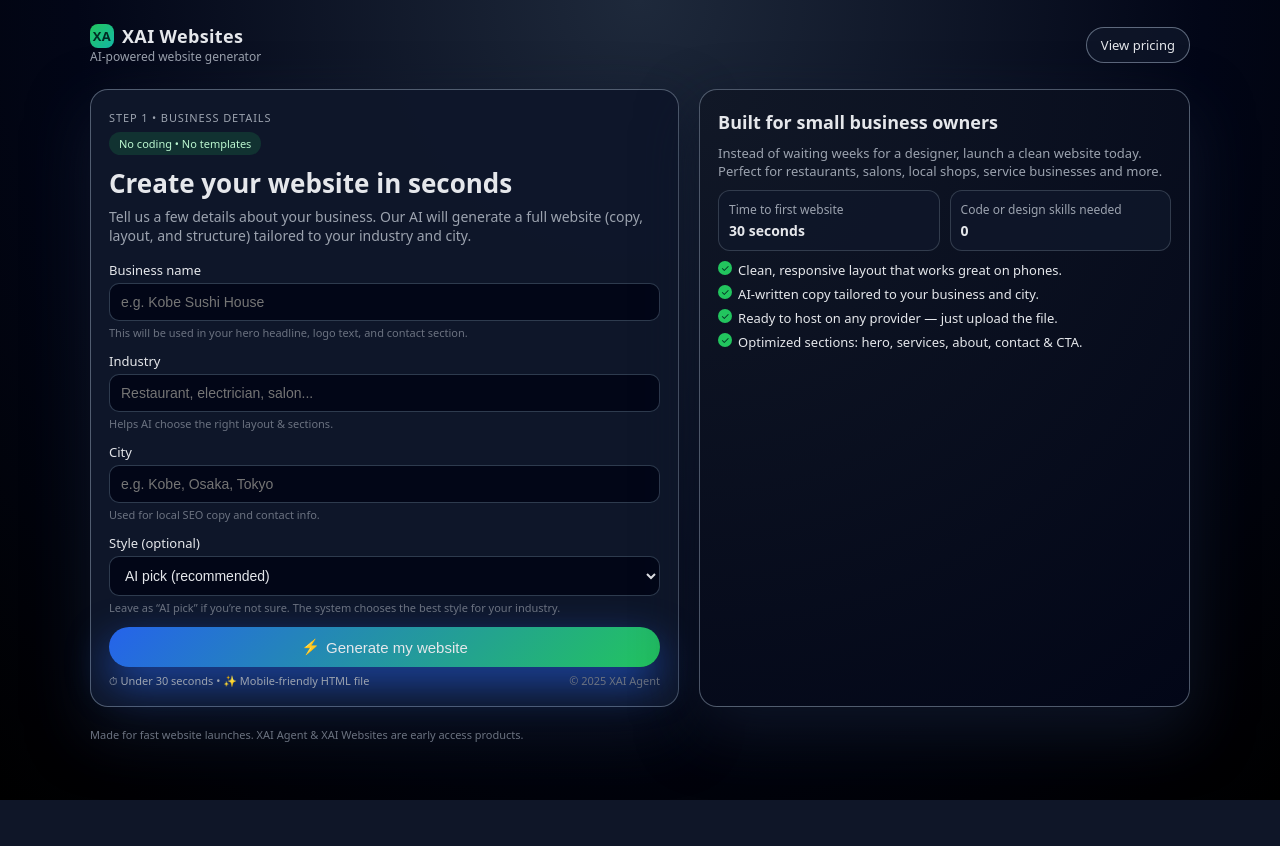
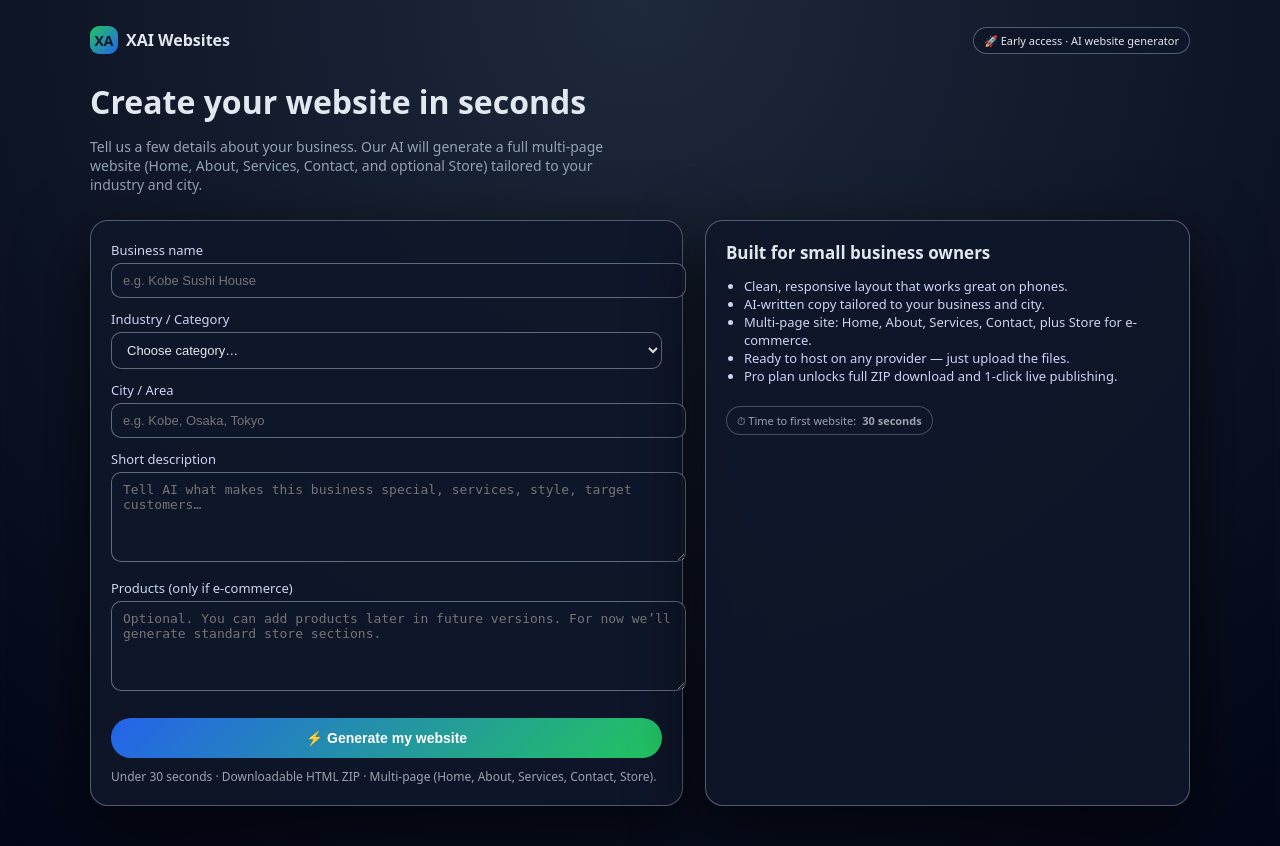
Before and after one commit to imihus81-lgtm/web-automation, a Flask app: page / in a window 1280 px wide. Before the commit the page ends 800 px from the top, so only its background shows below. Run offline with Flask 3, Linux system fonts and the light colour scheme.

Commit message:
Clean V4: working multi-page engine + subdomain hosting

```diff
--- a/app.py
+++ b/app.py
@@ -17,7 +17,7 @@ from flask import (
 from dotenv import load_dotenv
 import stripe
 
-from brain import generate_commerce_site  # ✅ THIS MUST NOW WORK
+from brain import generate_commerce_site
 
 # ----------------------------
 # Load environment variables
@@ -29,15 +29,6 @@ STRIPE_PRICE_PRO = os.getenv("STRIPE_PRICE_PRO")
 FLASK_SECRET_KEY = os.getenv("FLASK_SECRET_KEY", "change-this-key")
 
 stripe.api_key = STRIPE_SECRET_KEY
-
-# Comma-separated list of hosts that should show the generator UI
-# Example on Render:
-# MAIN_HOSTS=web-automation-xxxxx.onrender.com,xaiwebsites.com,www.xaiwebsites.com
-MAIN_HOSTS = [
-    h.strip().lower()
-    for h in (os.getenv("MAIN_HOSTS") or "").split(",")
-    if h.strip()
-]
 
 app = Flask(__name__)
 app.secret_key = FLASK_SECRET_KEY
@@ -107,15 +98,14 @@ def copy_site_to_subdomain(business_slug: str, folder_path: str):
 @app.route("/", methods=["GET"])
 def index():
     """
-    If request.host is one of MAIN_HOSTS → show the generator UI.
-    Otherwise assume it is a customer subdomain (e.g. kobesushi.xaiwebsites.com)
-    and try to serve sites/<subdomain>/home.html.
+    - If host ends with xaiwebsites.com AND is a subdomain → serve that site.
+    - Otherwise (Render URL, root xaiwebsites.com, www), show generator UI.
     """
     host = (request.host or "").split(":")[0].lower()
 
-    # If MAIN_HOSTS is configured and this host is NOT one of them → treat as live site
-    if MAIN_HOSTS and host not in MAIN_HOSTS:
-        subdomain = host.split(".")[0]  # "kobesushi" from "kobesushi.xaiwebsites.com"
+    if host.endswith("xaiwebsites.com") and host not in ("xaiwebsites.com", "www.xaiwebsites.com"):
+        # subdomain path: <slug>.xaiwebsites.com
+        subdomain = host.split(".")[0]
         site_folder = os.path.join(SITES_DIR, subdomain)
         home_path = os.path.join(site_folder, "home.html")
         if os.path.exists(home_path):
@@ -230,7 +220,12 @@ def deploy(folder):
 
 @app.route("/pricing", methods=["GET"])
 def pricing():
-    return render_template("pricing.html", is_pro=session.get("is_pro", False))
+    # simple page if you already have templates/pricing.html,
+    # otherwise you can just return text for now
+    try:
+        return render_template("pricing.html", is_pro=session.get("is_pro", False))
+    except Exception:
+        return "Pricing page not set up yet.", 200
 
 
 @app.route("/create-checkout-session", methods=["GET"])
@@ -251,12 +246,12 @@ def create_checkout_session():
 @app.route("/success", methods=["GET"])
 def success():
     session["is_pro"] = True
-    return render_template("success.html")
+    return "Pro subscription active! (You can make this a nice template later.)"
 
 
 @app.route("/cancel", methods=["GET"])
 def cancel():
-    return render_template("cancel.html")
+    return "Payment canceled."
 
 
 @app.route("/health", methods=["GET"])
--- a/brain.py
+++ b/brain.py
@@ -15,7 +15,7 @@ def generate_commerce_site(business, category, description, city, products):
       "home": "<html>...</html>",
       "about": "<html>...</html>",
       "services": "<html>...</html>",
-      "store": "<html>...</html>",          # can be "" if no ecommerce
+      "store": "<html>...</html>",
       "products": {
           "PRODUCT_NAME": "<html>...</html>"
       },
@@ -108,7 +108,6 @@ STYLE GUIDE
 ---------------------------------------
 - Modern layout, mobile-friendly
 - Simple CSS in <style> tag if needed
-- Use light or dark theme that looks professional
 - Use the business name and city inside the copy
 - No lorem ipsum; all real-looking text
 - All pages should be standalone HTML documents (<html>...</html>)
--- a/templates/index.html
+++ b/templates/index.html
@@ -2,357 +2,239 @@
 <html lang="en">
 <head>
     <meta charset="UTF-8">
-  <title>XAI Websites – AI Website Generator</title>
+    <title>XAI Websites – Create your website in seconds</title>
     <meta name="viewport" content="width=device-width, initial-scale=1.0">
+
     <style>
-    * { box-sizing: border-box; }
         body {
             margin: 0;
-      font-family: system-ui, -apple-system, BlinkMacSystemFont, "Segoe UI", sans-serif;
-      background: radial-gradient(circle at top, #1e293b 0, #020617 55%, #000 100%);
-      color: #e5e7eb;
+            padding: 0;
+            font-family: system-ui, -apple-system, BlinkMacSystemFont, sans-serif;
+            background: radial-gradient(circle at top, #1e293b, #020617);
+            color: #e2e8f0;
         }
-    a { color: inherit; text-decoration: none; }
-    .page {
-      min-height: 100vh;
-      padding: 24px 16px 40px;
+
+        .shell {
+            max-width: 1100px;
+            margin: 0 auto;
+            padding: 26px 20px 40px;
+        }
+
+        header {
             display: flex;
-      justify-content: center;
+            justify-content: space-between;
+            align-items: center;
+            margin-bottom: 26px;
         }
-    .shell {
-      width: 100%;
-      max-width: 1100px;
+
+        .logo {
+            display: flex;
+            gap: 8px;
+            align-items: center;
+            font-weight: 700;
         }
-    header {
-      display:flex;
-      justify-content:space-between;
-      align-items:center;
-      margin-bottom:24px;
-      gap:12px;
-      flex-wrap:wrap;
+        .logo-badge {
+            width: 28px;
+            height: 28px;
+            border-radius: 9px;
+            background: linear-gradient(135deg,#22c55e,#2563eb);
+            display:flex;align-items:center;justify-content:center;
+            color:#0f172a;font-size:14px;
         }
-    header .logo {
-      font-weight:600;
-      letter-spacing:0.02em;
-      display:flex;
-      align-items:center;
-      gap:8px;
-      font-size:18px;
+
+        .badge {
+            display: inline-flex;
+            align-items: center;
+            gap: 6px;
+            padding: 5px 10px;
+            border-radius: 999px;
+            background: rgba(15,23,42,0.9);
+            border: 1px solid rgba(148,163,184,0.5);
+            font-size: 11px;
+            color:#e5e7eb;
         }
-    header .logo-badge {
-      width:24px;height:24px;
-      border-radius:8px;
-      background:linear-gradient(135deg,#22c55e,#14b8a6);
-      display:flex;align-items:center;justify-content:center;
-      font-size:13px;color:#022c22;
+
+        h1 {
+            margin: 10px 0 6px;
+            font-size: 32px;
+            font-weight: 650;
         }
-    header .tag {
-      font-size:12px;
-      color:#9ca3af;
+
+        .sub {
+            color: #94a3b8;
+            font-size: 14px;
+            max-width: 540px;
         }
-    .btn-link {
-      font-size:13px;
-      padding:8px 14px;
-      border-radius:999px;
-      border:1px solid rgba(148,163,184,0.6);
-      background:rgba(15,23,42,0.8);
-    }
-    .main {
-      display:grid;
-      grid-template-columns:minmax(0,1.2fr) minmax(0,1fr);
-      gap:20px;
+
+        .layout {
+            display: grid;
+            grid-template-columns: 1.1fr 0.9fr;
+            gap: 22px;
+            margin-top: 26px;
         }
         @media (max-width: 900px) {
-      .main { grid-template-columns:1fr; }
+            .layout { grid-template-columns: 1fr; }
         }
-    .panel {
-      background:rgba(15,23,42,0.98);
-      border-radius:18px;
-      border:1px solid rgba(148,163,184,0.5);
-      padding:20px 18px 18px;
-      box-shadow:0 24px 60px rgba(15,23,42,0.85);
+
+        .card {
+            background: rgba(15,23,42,0.9);
+            padding: 20px;
+            border-radius: 18px;
+            border: 1px solid rgba(148,163,184,0.5);
+            box-shadow: 0 24px 70px rgba(0,0,0,0.7);
         }
-    .panel-right {
-      background:radial-gradient(circle at top left,#111827,#020617);
+
+        label {
+            display: block;
+            font-size: 13px;
+            margin-bottom: 4px;
+            color: #cbd5f5;
         }
-    .step-label {
-      font-size:11px;
-      letter-spacing:0.08em;
-      text-transform:uppercase;
-      color:#9ca3af;
-      margin-bottom:6px;
+        input, select, textarea {
+            width: 100%;
+            padding: 9px 11px;
+            border-radius: 10px;
+            border: 1px solid rgba(148,163,184,0.6);
+            background: rgba(15,23,42,0.8);
+            color: #e5e7eb;
+            font-size: 13px;
+            outline: none;
         }
-    h1 {
-      margin:0 0 6px;
-      font-size:26px;
+        input:focus, select:focus, textarea:focus {
+            border-color: #4f46e5;
         }
-    .badge-green {
-      display:inline-flex;
-      align-items:center;
-      gap:6px;
-      padding:4px 10px;
-      border-radius:999px;
-      background:rgba(34,197,94,0.16);
-      color:#bbf7d0;
-      font-size:11px;
-      margin-bottom:10px;
+        textarea { min-height: 70px; resize: vertical; }
+
+        .field { margin-bottom: 12px; }
+
+        .btn-main {
+            margin-top: 10px;
+            width: 100%;
+            padding: 12px;
+            border-radius: 999px;
+            border: none;
+            cursor: pointer;
+            background: linear-gradient(135deg,#2563eb,#22c55e);
+            color: white;
+            font-weight: 600;
+            font-size: 14px;
         }
-    .subtitle {
-      margin:0 0 16px;
-      color:#9ca3af;
-      font-size:14px;
+
+        .pill {
+            display: inline-flex;
+            align-items: center;
+            gap: 6px;
+            padding: 6px 10px;
+            border-radius: 999px;
+            background: rgba(15,23,42,0.9);
+            border: 1px solid rgba(148,163,184,0.4);
+            font-size: 11px;
+            color: #9ca3af;
+            margin-top: 8px;
         }
-    .field-group {
-      margin-bottom:12px;
-      display:flex;
-      flex-direction:column;
-      gap:4px;
+
+        .small {
+            font-size: 12px;
+            color: #9ca3af;
         }
-    .field-group label {
-      font-size:13px;
-      color:#e5e7eb;
-    }
-    .field-group small {
-      font-size:11px;
-      color:#6b7280;
-    }
-    input, select {
-      border-radius:10px;
-      border:1px solid rgba(51,65,85,0.9);
-      padding:10px 11px;
-      background:#020617;
-      color:#e5e7eb;
-      font-size:14px;
-      outline:none;
-    }
-    input:focus, select:focus {
-      border-color:#22c55e;
-      box-shadow:0 0 0 1px rgba(34,197,94,0.3);
-    }
-    .submit-btn {
-      width:100%;
-      margin-top:6px;
-      border:none;
-      border-radius:999px;
-      padding:11px 18px;
-      background:linear-gradient(135deg,#2563eb,#22c55e);
-      color:#e5e7eb;
-      font-size:15px;
-      font-weight:500;
-      cursor:pointer;
-      display:flex;
-      align-items:center;
-      justify-content:center;
-      gap:6px;
-      box-shadow:0 16px 40px rgba(37,99,235,0.65);
-    }
-    .submit-btn span.icon {
-      font-size:15px;
-    }
-    .footer-note {
-      margin-top:6px;
-      font-size:11px;
-      color:#9ca3af;
-      display:flex;
-      justify-content:space-between;
-      gap:8px;
-      flex-wrap:wrap;
-    }
-    .badge-footer {
-      font-size:11px;
-      color:#6b7280;
-    }
-    .panel-right h2 {
-      margin:0 0 10px;
-      font-size:18px;
-    }
-    .panel-right p {
-      margin:0 0 10px;
-      font-size:13px;
-      color:#9ca3af;
-    }
-    .stat-row {
-      display:flex;
-      gap:10px;
-      margin-bottom:10px;
-    }
-    .stat {
-      flex:1;
-      border-radius:12px;
-      border:1px solid rgba(55,65,81,0.9);
-      padding:10px 10px;
-      font-size:12px;
-      background:rgba(15,23,42,0.9);
-    }
-    .stat-label {
-      color:#9ca3af;
-      margin-bottom:3px;
-    }
-    .stat-value {
-      font-size:14px;
-      font-weight:600;
-    }
-    ul.bullet-list {
-      list-style:none;
-      padding:0;
-      margin:10px 0 0;
-      font-size:13px;
-    }
-    ul.bullet-list li {
-      display:flex;
-      gap:6px;
-      margin-bottom:6px;
-    }
-    .bullet-dot {
-      width:14px;height:14px;border-radius:999px;
-      background:#22c55e;color:#022c22;
-      display:flex;align-items:center;justify-content:center;
-      font-size:10px;flex-shrink:0;
-    }
-    .error {
-      margin-bottom:10px;
-      padding:8px 10px;
-      border-radius:10px;
-      background:rgba(220,38,38,0.12);
-      border:1px solid rgba(248,113,113,0.7);
-      color:#fecaca;
-      font-size:13px;
-    }
-    footer {
-      margin-top:20px;
-      font-size:11px;
-      color:#6b7280;
-      text-align:left;
-    }
+
+        .right h2 { margin-top: 0; font-size: 17px; margin-bottom: 8px; }
+        .right ul { font-size: 13px; color: #cbd5f5; padding-left: 18px; }
     </style>
 </head>
 <body>
-<div class="page">
+
 <div class="shell">
+
     <header>
-      <div>
         <div class="logo">
-          <span class="logo-badge">XA</span>
-          <span>XAI Websites</span>
+            <div class="logo-badge">XA</div>
+            <div>XAI Websites</div>
         </div>
-        <div class="tag">AI-powered website generator</div>
+        <div class="badge">
+            🚀 Early access · AI website generator
         </div>
-      <a href="{{ url_for('pricing') }}" class="btn-link">View pricing</a>
     </header>
 
-    <div class="main">
-      <!-- LEFT: FORM -->
-      <section class="panel">
-        <div class="step-label">Step 1 • Business details</div>
-        <div class="badge-green">No coding • No templates</div>
+    <main>
+        <div>
             <h1>Create your website in seconds</h1>
-        <p class="subtitle">
-          Tell us a few details about your business. Our AI will generate a full website
-          (copy, layout, and structure) tailored to your industry and city.
+            <p class="sub">
+                Tell us a few details about your business. Our AI will generate a full multi-page website (Home, About, Services, Contact, and optional Store) tailored to your industry and city.
             </p>
-
-        {% if error %}
-          <div class="error">{{ error }}</div>
-        {% endif %}
-
-        <form action="{{ url_for('generate') }}" method="post">
-          <div class="field-group">
-            <label for="business_name">Business name</label>
-            <input
-              id="business_name"
-              name="business_name"
-              type="text"
-              required
-              placeholder="e.g. Kobe Sushi House"
-              value="{{ business_name or '' }}"
-            >
-            <small>This will be used in your hero headline, logo text, and contact section.</small>
         </div>
 
-          <div class="field-group">
-            <label for="industry">Industry</label>
-            <input
-              id="industry"
-              name="industry"
-              type="text"
-              required
-              placeholder="Restaurant, electrician, salon..."
-              value="{{ industry or '' }}"
-            >
-            <small>Helps AI choose the right layout & sections.</small>
+        <div class="layout">
+
+            <!-- LEFT: FORM -->
+            <div class="card">
+                <form method="post" action="{{ url_for('generate') }}">
+
+                    <div class="field">
+                        <label>Business name</label>
+                        <input name="business" placeholder="e.g. Kobe Sushi House" required>
                     </div>
 
-          <div class="field-group">
-            <label for="city">City</label>
-            <input
-              id="city"
-              name="city"
-              type="text"
-              required
-              placeholder="e.g. Kobe, Osaka, Tokyo"
-              value="{{ city or '' }}"
-            >
-            <small>Used for local SEO copy and contact info.</small>
+                    <div class="field">
+                        <label>Industry / Category</label>
+                        <select name="category" required>
+                            <option value="">Choose category…</option>
+                            <option value="restaurant">Restaurant / Café</option>
+                            <option value="salon">Salon / Beauty</option>
+                            <option value="clinic">Clinic / Healthcare</option>
+                            <option value="electrician">Electrician / Trades</option>
+                            <option value="roofer">Roofer / Construction</option>
+                            <option value="ecommerce">Online store (e-commerce)</option>
+                            <option value="other">Other / Custom</option>
+                        </select>
                     </div>
 
-          <div class="field-group">
-            <label for="style_choice">Style (optional)</label>
-            <select id="style_choice" name="style_choice">
-              <option value="" {% if not style_choice %}selected{% endif %}>AI pick (recommended)</option>
-              <option value="basic_clean" {% if style_choice == 'basic_clean' %}selected{% endif %}>Basic – clean & simple</option>
-              <option value="pro_modern" {% if style_choice == 'pro_modern' %}selected{% endif %}>Pro – modern business</option>
-              <option value="premium_gradient" {% if style_choice == 'premium_gradient' %}selected{% endif %}>Premium – gradient hero</option>
-              <option value="ultra_dark" {% if style_choice == 'ultra_dark' %}selected{% endif %}>Ultra – luxury dark</option>
-              <option value="restaurant_premium" {% if style_choice == 'restaurant_premium' %}selected{% endif %}>Restaurant – premium layout</option>
-              <option value="realtor_premium" {% if style_choice == 'realtor_premium' %}selected{% endif %}>Real estate – premium layout</option>
-            </select>
-            <small>Leave as “AI pick” if you’re not sure. The system chooses the best style for your industry.</small>
+                    <div class="field">
+                        <label>City / Area</label>
+                        <input name="city" placeholder="e.g. Kobe, Osaka, Tokyo" required>
                     </div>
 
-          <button type="submit" class="submit-btn">
-            <span class="icon">⚡</span>
-            <span>Generate my website</span>
+                    <div class="field">
+                        <label>Short description</label>
+                        <textarea name="description" placeholder="Tell AI what makes this business special, services, style, target customers…"></textarea>
+                    </div>
+
+                    <div class="field">
+                        <label>Products (only if e-commerce)</label>
+                        <textarea name="product_name[]"
+                                  placeholder="Optional. You can add products later in future versions. For now we’ll generate standard store sections."></textarea>
+                    </div>
+
+                    <button class="btn-main" type="submit">
+                        ⚡ Generate my website
                     </button>
 
-          <div class="footer-note">
-            <span>⏱ Under 30 seconds • ✨ Mobile-friendly HTML file</span>
-            <span class="badge-footer">© 2025 XAI Agent</span>
+                    <div class="small" style="margin-top:10px;">
+                        Under 30 seconds · Downloadable HTML ZIP · Multi-page (Home, About, Services, Contact, Store).
                     </div>
                 </form>
-      </section>
+            </div>
 
-      <!-- RIGHT: VALUE PANEL -->
-      <section class="panel panel-right">
+            <!-- RIGHT: INFO -->
+            <div class="card right">
                 <h2>Built for small business owners</h2>
-        <p>
-          Instead of waiting weeks for a designer, launch a clean website today.
-          Perfect for restaurants, salons, local shops, service businesses and more.
-        </p>
+                <ul>
+                    <li>Clean, responsive layout that works great on phones.</li>
+                    <li>AI-written copy tailored to your business and city.</li>
+                    <li>Multi-page site: Home, About, Services, Contact, plus Store for e-commerce.</li>
+                    <li>Ready to host on any provider — just upload the files.</li>
+                    <li>Pro plan unlocks full ZIP download and 1-click live publishing.</li>
+                </ul>
 
-        <div class="stat-row">
-          <div class="stat">
-            <div class="stat-label">Time to first website</div>
-            <div class="stat-value">30 seconds</div>
-          </div>
-          <div class="stat">
-            <div class="stat-label">Code or design skills needed</div>
-            <div class="stat-value">0</div>
+                <div class="pill">
+                    ⏱ Time to first website: <strong>30 seconds</strong>
                 </div>
             </div>
 
-        <ul class="bullet-list">
-          <li><div class="bullet-dot">✓</div><span>Clean, responsive layout that works great on phones.</span></li>
-          <li><div class="bullet-dot">✓</div><span>AI-written copy tailored to your business and city.</span></li>
-          <li><div class="bullet-dot">✓</div><span>Ready to host on any provider — just upload the file.</span></li>
-          <li><div class="bullet-dot">✓</div><span>Optimized sections: hero, services, about, contact & CTA.</span></li>
-        </ul>
-      </section>
+        </div>
+    </main>
+
 </div>
 
-    <footer>
-      Made for fast website launches. XAI Agent & XAI Websites are early access products.
-    </footer>
-  </div>
-</div>
 </body>
 </html>
```
Lines whose indentation alone changed are shown as unchanged.
